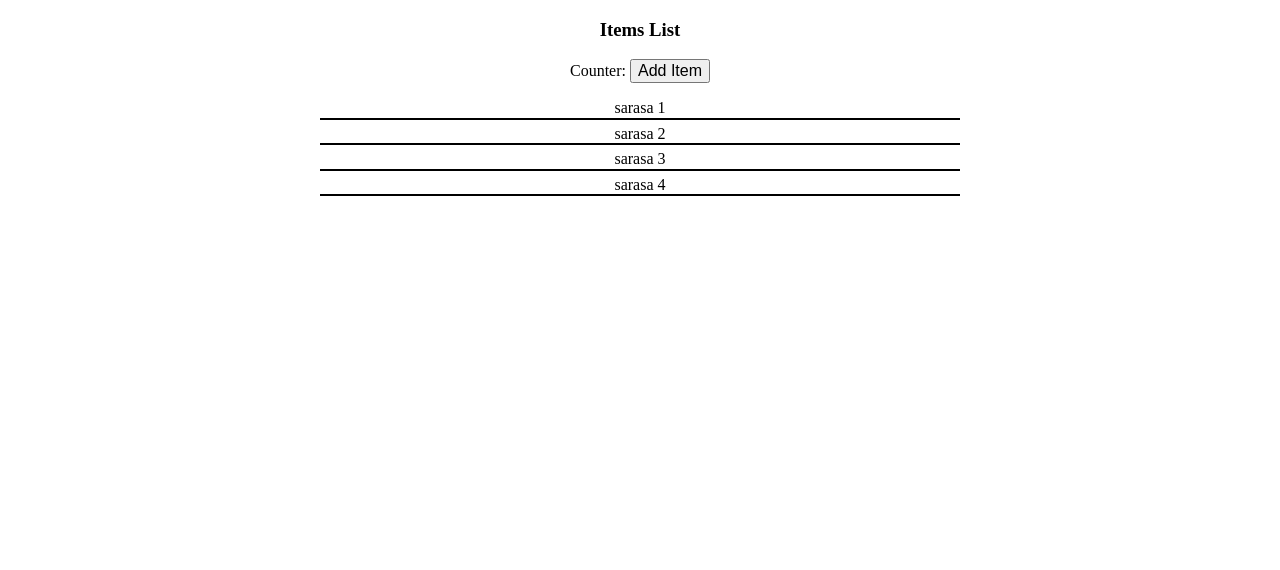
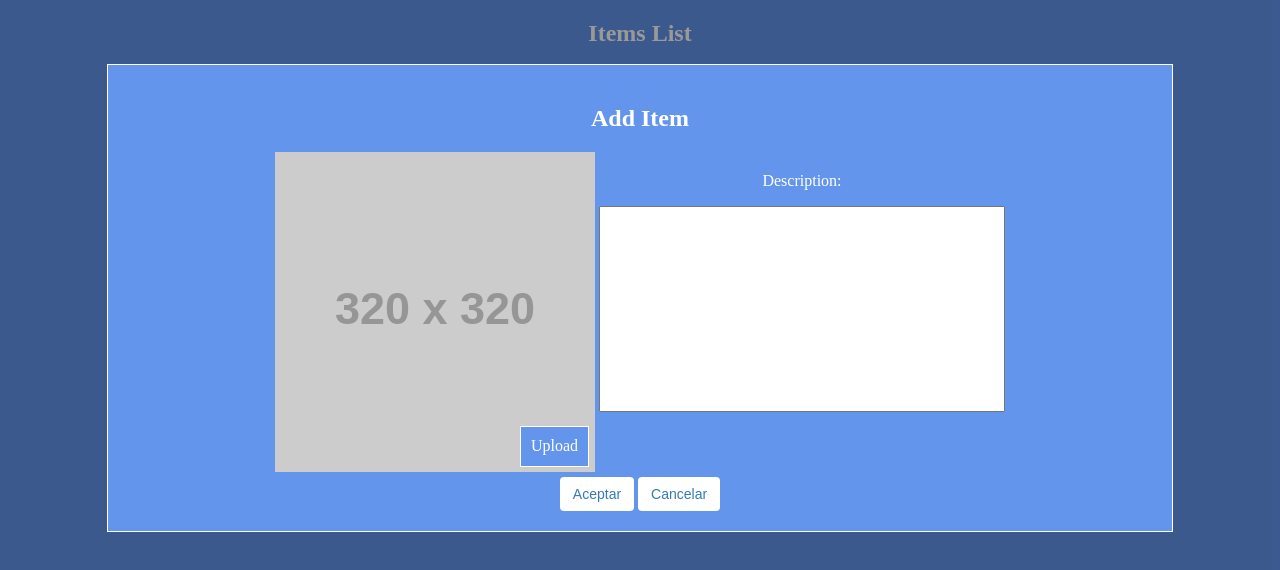
Before and after one commit to fedemarske/order-66, a website: page public/index.html in a window 1280 px wide. Both pictures are taken after a click on the button "Add Item". Drawn offline with Linux system fonts and the light colour scheme; placeholder pictures from the web are drawn by us.

Commit message:
add modal, sortable list, added styles

```diff
--- a/public/index.html
+++ b/public/index.html
@@ -10,28 +10,52 @@
 
 	<div class="main">
 
-		<h3>Items List</h3>
+		<h2>Items List</h3>
 
 		<div class="list-items">
 
 			<div class="top-list-items">
-				<span>Counter: <strong id="counter"></strong></span>
-				<button onclick="addItem()">Add Item</button>
+				<span>Total items: <strong id="counter"></strong></span>
+				<button id="add-item-btn" ">Add Item</button>
 			</div>
 
-			<div class="main-list-items" id="main-list"></div>
+			<div id="main-list"></div>
 
 		</div>
 
-		<div class="modal-add-item">
+		<div class="modal" id="add-item-modal">
+
+		  <!-- Modal content -->
+		  <div class="modal-content">
+		  	<form>
+		  		<div class="modal-header">
+		  			<h2>Add Item</h2>
+		  		</div>
+		  		<div class="form-group">
+		  			<div class="input-group">
+		  				<img src="http://via.placeholder.com/320x320" />
+		  				<a>Upload</a>
+		  			</div>
+		  			<div class="input-group">
+		  				<p>Description:</p>
+			  			<textarea></textarea>
+		  			</div>
+		  		</div>
+		  		<div class="modal-footer">
+		  			<button>Aceptar</button>
+		  			<button>Cancelar</button>
+		  		</div>
+		  	</form>
+		  </div>
 
 		</div>
 
 	</div>
 
 	<script src='dist/js/vendor/jquery-3.2.1.min.js'></script>
-	<script src='src/js/app/model/Item.js'></script>
-	<script src='src/js/app/model/List.js'></script>
+	<script src='dist/js/vendor/jquery-sortable.js'></script>
+	<script src='src/js/app/components/Item.js'></script>
+	<script src='src/js/app/components/List.js'></script>
 	<script src='src/js/app/Init.js'></script>
 
 	<script>
--- a/public/src/js/app/Init.js
+++ b/public/src/js/app/Init.js
@@ -1,9 +1,24 @@
 var appInit = (function($){
 
 	var init = function(){
-		var list = new List();
+		var list = new List(),
+			modal = $('#add-item-modal');
 
 		$('#main-list').append(list.create());
+
+		$("ul.main-list-items").sortable();
+
+		$('#counter').text(list.getCounter());
+
+		$('#add-item-btn').click(function(){
+			modal.show();
+		})
+
+		window.onclick = function(event) {
+		    if (event.target == modal[0]) {
+		        modal.hide();
+		    }
+		}
 	}
 
 	return {
--- a/public/src/js/app/model/List.js
+++ b/public/src/js/app/components/List.js
@@ -4,7 +4,7 @@ var List = (function($, Item){
 
 	function List(){
 		this.items = this.getItems();
-		this.el = $('<ul>');
+		this.el = $('<ul>').addClass('main-list-items');
 	}
 
 	List.prototype.getItems = function(){
@@ -33,6 +33,10 @@ var List = (function($, Item){
 		return this.el;
 	}
 
+	List.prototype.getCounter = function(){
+		return this.items.length;
+	}
+
 	return List;
 
 })(jQuery, Item);
--- a/public/src/scss/main.scss
+++ b/public/src/scss/main.scss
@@ -1,19 +1,122 @@
+$primaty-color: cornflowerblue;
+
+html {
+	background: $primaty-color;
+    color: white;
+}
+
+body.dragging, body.dragging * {
+  cursor: move !important;
+}
+
 .main{
 
 	text-align: center;
 
-	.main-list-items{
+	button {
+	    color: #337ab7;
+    	background-color: #fff;
+    	border-color: #fff;
+    	display: inline-block;
+	    padding: 6px 12px;
+	    margin-bottom: 0;
+	    font-size: 14px;
+	    font-weight: 400;
+	    line-height: 1.42857143;
+	    text-align: center;
+	    white-space: nowrap;
+	    vertical-align: middle;
+	    cursor: pointer;
+	    user-select: none;
+	    background-image: none;
+	    border: 1px solid transparent;
+	    border-radius: 4px;
+	}
 
-		ul{
-		    list-style-type: none;
-    		padding: 0;
-		}
+	textarea {
+		width: 400px;
+		height: 200px;
+		resize: none;
+		margin-bottom: 60px;
+	}
+
+	ul.main-list-items{
+	    list-style-type: none;
+		padding: 0;
 
 		li.item{
 		    width: 50%;
     		margin: 0 auto;
-	    	border-bottom: 2px solid;
+	    	border: 2px solid;
     		margin-bottom: 5px;
+    		font-size: 25px;
+    		padding: 10px;
+    		text-align: left;
+		}
+
+		ul li.placeholder {
+		  	position: relative;
+		    width: 50%;
+		    margin: 0 auto;
+		    padding: 10px;
+
+		    &:before {
+			  	position: absolute;
+			    content: "";
+			    width: 0;
+			    height: 0;
+			    margin-top: -5px;
+			    left: -5px;
+			    top: -4px;
+			    border: 5px solid transparent;
+			    border-left-color: white;
+			    border-right: none;
+		    }
+		}
+	}
+
+	.modal{
+		display: none;
+	    position: fixed;
+	    z-index: 1;
+	    left: 0;
+	    top: 0;
+	    width: 100%;
+	    height: 100%;
+	    overflow: auto;
+	    background-color: rgb(0,0,0);
+	    background-color: rgba(0,0,0,0.4);
+
+		.modal-content {
+		   	background: $primaty-color;
+		    color: white;
+		    margin: 5% auto;
+		    padding: 20px;
+		    border: 1px solid white;
+		    width: 80%;
+		}
+
+		.input-group {
+
+			display: inline-block;
+			position: relative;
+
+			a {
+			    position:absolute;
+			    bottom:10px;
+			    right:6px;
+			    background: $primaty-color;
+			    padding: 10px;
+			    border: 1px solid white;
+			    color:#FFF;
+			    cursor: pointer;
+			}
 		}
 	}
 }
+
+.dragged {
+  position: absolute;
+  opacity: 0.5;
+  z-index: 2000;
+}
```
Also changed, not shown: public/dist/css/main.css, public/dist/js/vendor/jquery-sortable.js (added), public/src/js/app/components/Item.js (renamed from public/src/js/app/model/Item.js), 1 other file.
